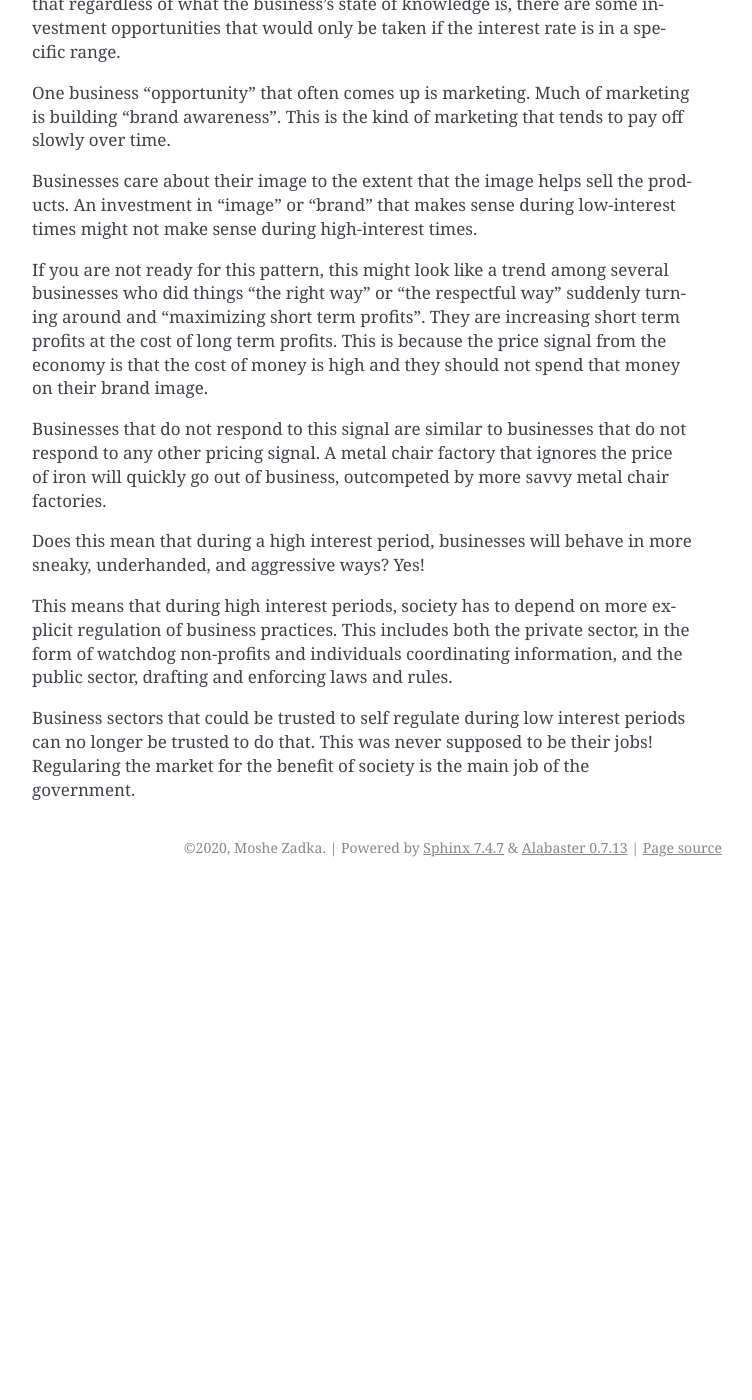
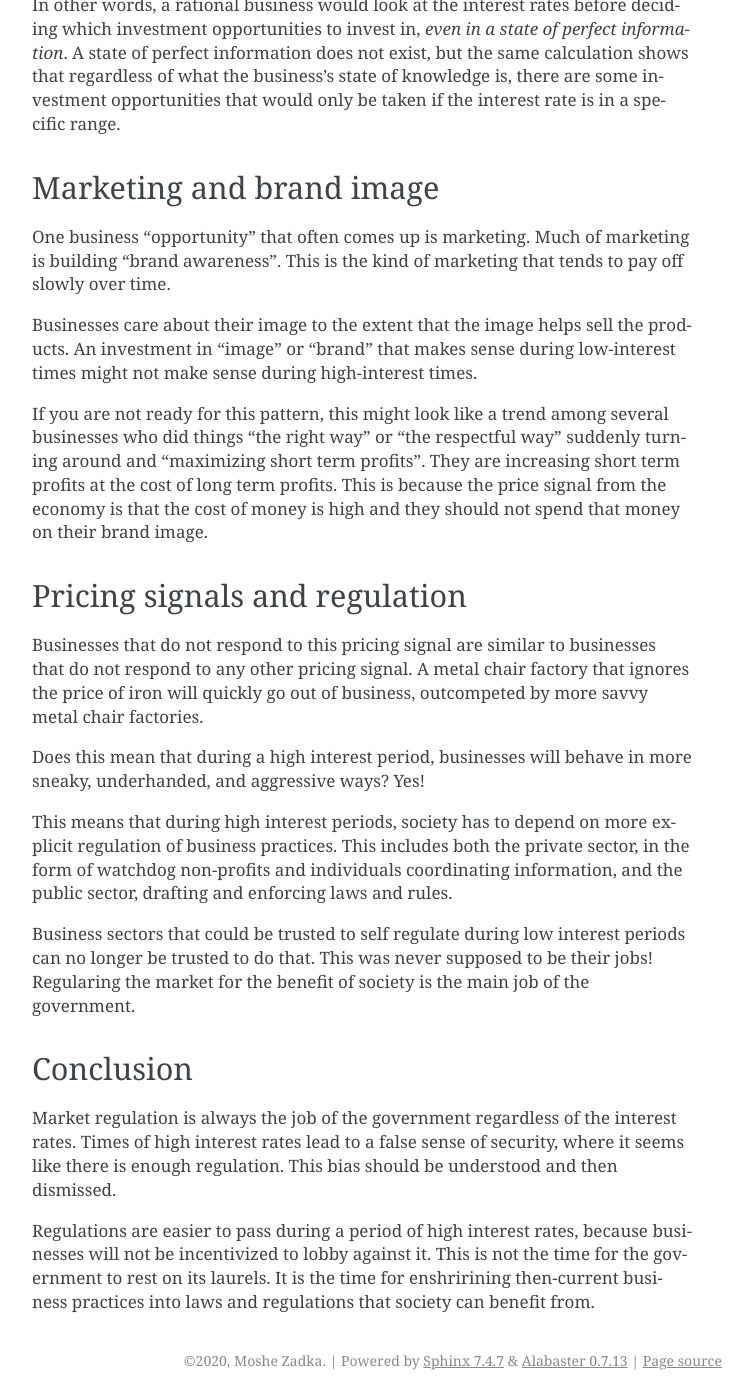
Before and after one commit to moshez/rants, a Sphinx documentation site: the page built from doc/interest-discount.rst, in a window 1280 px wide and 1400 px high, scrolled down 816 px. Shown: the whole window, without its empty margins (388-1140 px from the left). Built offline with Sphinx 7.4.7, drawn with Linux system fonts in a browser that asks for light colours; before the commit the page ends 1703 px from its top, so only the background shows below that; some of the changed text lies outside the part shown.

Commit message:
checkpoint

```diff
--- a/doc/interest-discount.rst
+++ b/doc/interest-discount.rst
@@ -1,5 +1,8 @@
 Interest rates, discount rates, and trade-offs
 ==============================================
+
+Business growth
+---------------
 
 Consider a hypothetical business which is somewhat profitable.
 Say it makes
@@ -53,6 +56,9 @@ business's state of knowledge is,
 there are some investment opportunities that would only be taken
 if the interest rate is in a specific range.
 
+Marketing and brand image
+-------------------------
+
 One business
 "opportunity"
 that often comes up is marketing.
@@ -86,7 +92,10 @@ This is because the price signal from the economy is that
 the cost of money is high
 and they should not spend that money on their brand image.
 
-Businesses that do not respond to this signal
+Pricing signals and regulation
+------------------------------
+
+Businesses that do not respond to this pricing signal
 are similar to businesses that do not respond to any other
 pricing signal.
 A metal chair factory that ignores the price of iron
@@ -115,3 +124,19 @@ can no longer be trusted to do that.
 This was never supposed to be their jobs!
 Regularing the market for the benefit of society
 is the main job of the government.
+
+Conclusion
+----------
+
+Market regulation is always the job of the government
+regardless of the interest rates.
+Times of high interest rates lead to a false sense of security,
+where it seems like there is enough regulation.
+This bias should be understood and then dismissed.
+
+Regulations are easier to pass during a period of high interest rates,
+because businesses will not be incentivized to lobby against it.
+This is not the time for the government to rest on its laurels.
+It is the time for enshririning then-current business practices
+into laws and regulations
+that society can benefit from.
```
